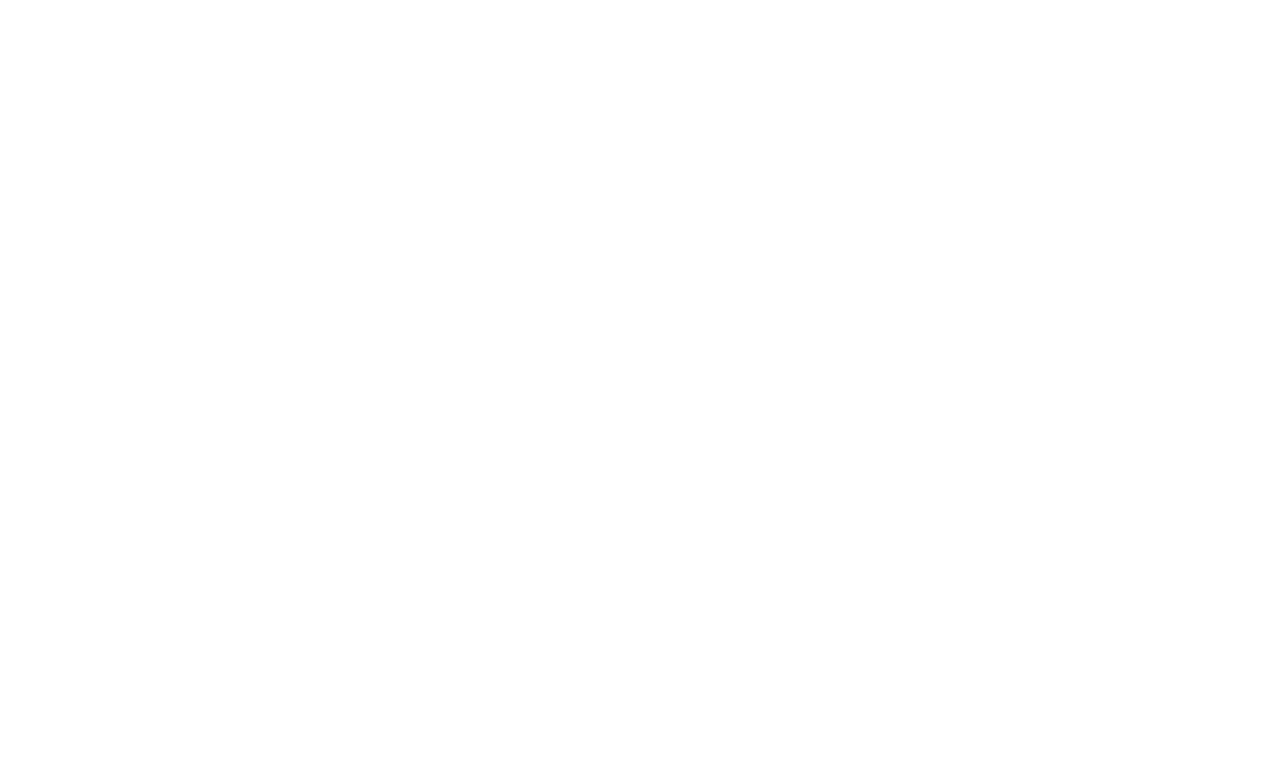
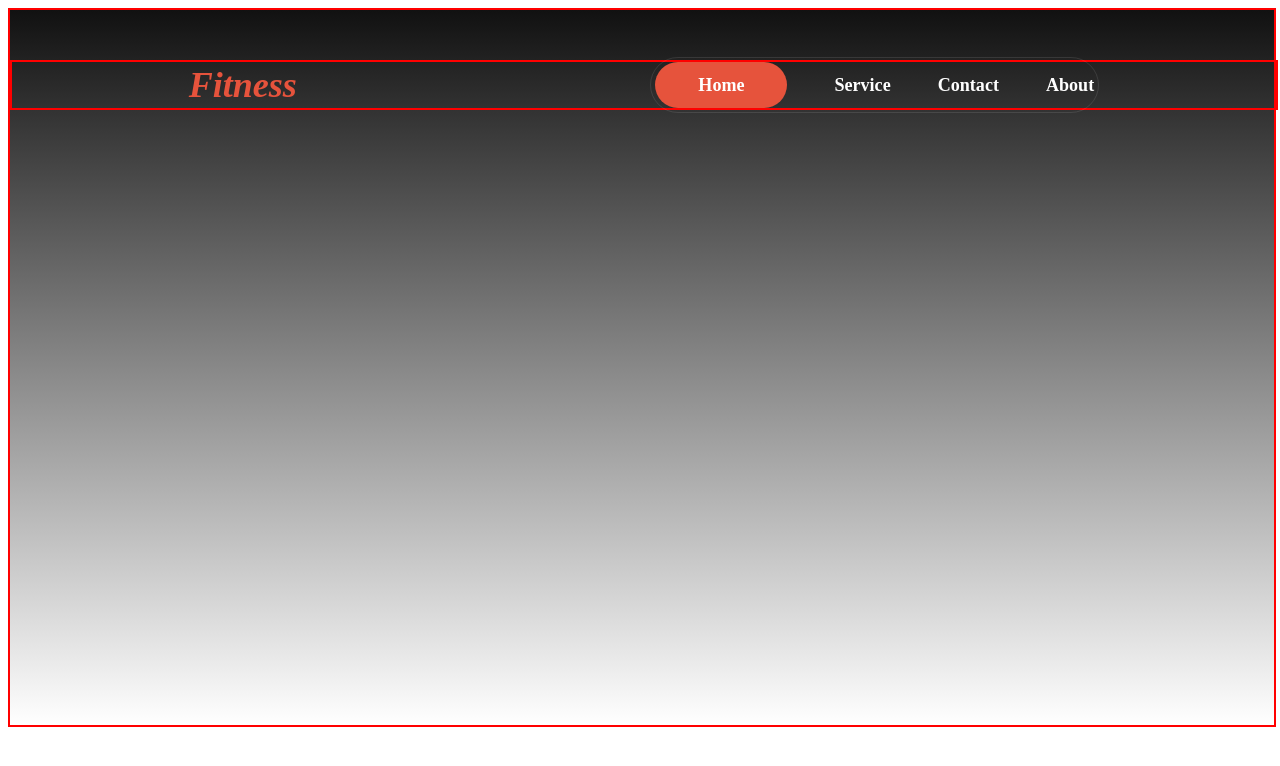
Before and after one commit to nourin003/fitness-file, a plain HTML site: page index.html in a window 1280 px wide. Drawn offline with Linux system fonts and the light colour scheme; a web font is replaced by a local one.

Commit message:
first comment done

```diff
--- a/index.html
+++ b/index.html
@@ -4,8 +4,29 @@
     <meta charset="UTF-8">
     <meta name="viewport" content="width=device-width, initial-scale=1.0">
     <title>Document</title>
+    <link rel="stylesheet" href="style.css/blog.css">
 </head>
 <body>
+    <head>
+       <div class="bg-navbar">
+        <nav class="navbar">
+           <div>
+            <h3 id="brand">Fitness</h3>
+           </div>
+           <div>
+            <ul  class="nav-links">
+                <li class="nav-list" id="home-color">Home</li>
+                <li class="nav-list">Service</li>
+                <li class="nav-list">Contact</li>
+                <li class="nav-list">About</li>
+            </ul>
+           </div>
+        </nav>
+       </div>
+       <div class="banner-container">
+
+       </div>
+    </head>
 
 </body>
 </html>
--- a/style.css/blog.css
+++ b/style.css/blog.css
@@ -0,0 +1,61 @@
+
+@import url('https://fonts.googleapis.com/css2?family=Azeret+Mono:ital,wght@0,100..900;1,100..900&family=Inter:ital,opsz,wght@0,14..32,100..900;1,14..32,100..900&display=swap');
+
+/*body{
+    background: linear-gradient(180.00deg, rgb(17, 17, 17),rgba(119, 119, 119, 0) 100%);
+}*/
+
+
+/*Header section styles*/
+.bg-navbar{
+    height: 715px;
+    width: 100%;
+    border: 2px solid red;
+    background: linear-gradient(180.00deg, rgb(17, 17, 17),rgba(119, 119, 119, 0) 100%);
+    margin: 0 auto;
+}
+.navbar{
+    display: flex;
+    justify-content: space-around;
+    align-items: center;
+    height: 46px;
+    width:100%;
+    border: 2px solid red;
+    margin-top: 50px;
+}
+#brand{
+    color: rgb(230, 83, 60);
+    font-size:2.25rem ;
+    font-weight: 800;
+    font-style: italic;
+}
+.nav-links{
+   display: flex;
+   flex-direction: row;
+   justify-content: space-between;
+   align-items: center;
+   gap: 47px;
+   border: 1px solid rgba(255, 255, 255, 0.1);
+   border-radius: 39px;
+   height: 46px;
+   padding: 4px;
+
+}
+.nav-list{
+    list-style: none;
+    font-size: 1.13rem;
+    font-weight: 600;
+    color: rgb(255, 255, 255);
+}
+#home-color{
+    width: 92px;
+    height: 30px;
+    border-radius: 46px;
+    background: rgb(230, 83, 60);
+    padding: 8px 20px 8px 20px;
+    gap: 10px;
+    display: flex;
+    flex-direction: row;
+    justify-content: center;
+    align-items: center;
+}
```
